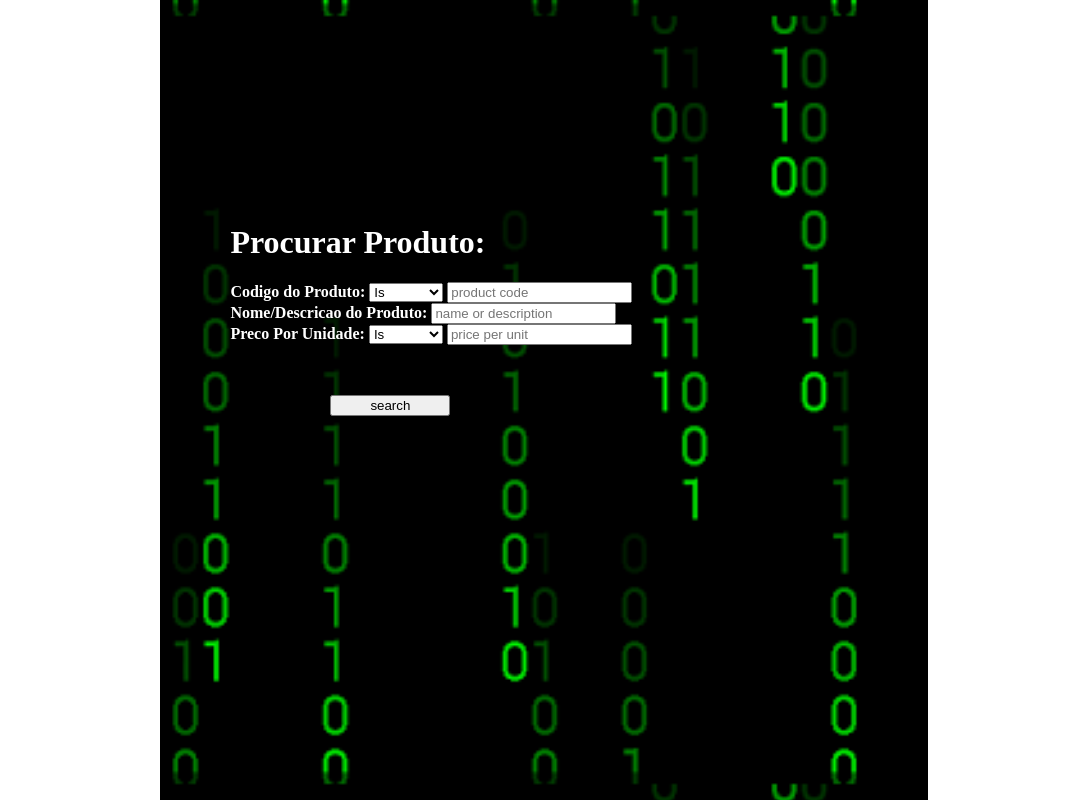
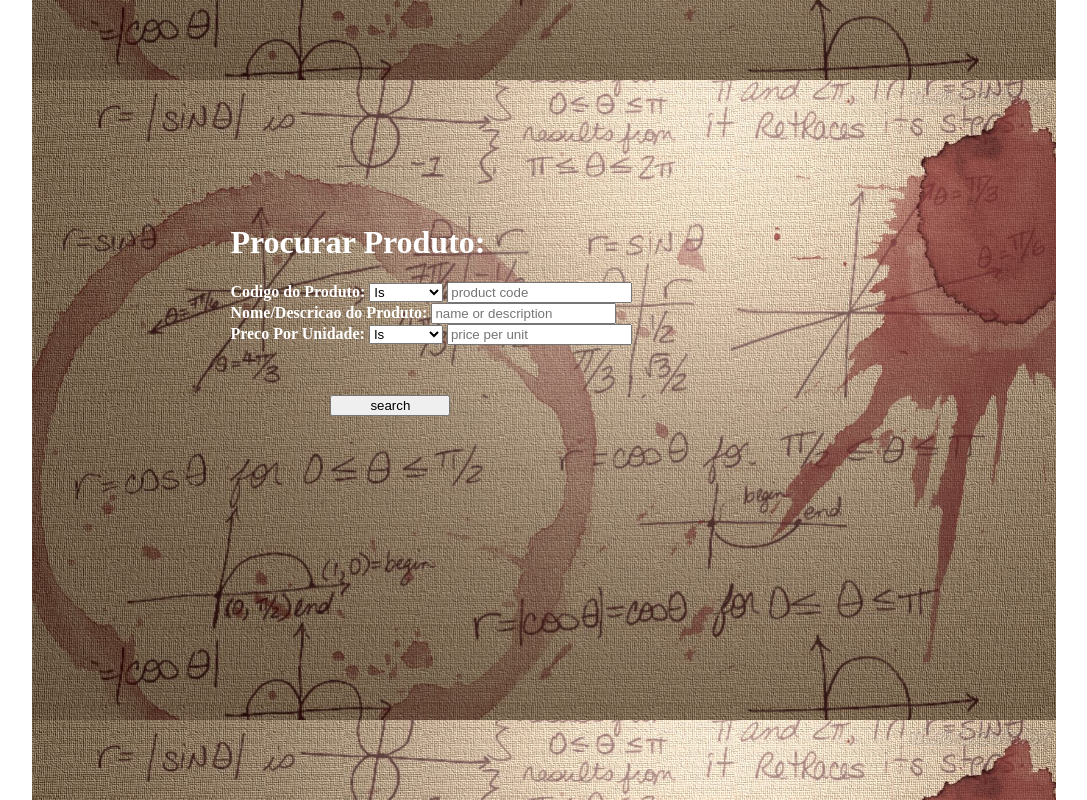
Before and after one commit to DASMendonca/LTW13-14, a PHP site: page /searchProduct.php in a window 1280 px wide. Shown: the whole page, without its empty margins (96-1183 px from the left). Run offline with PHP 8.4, Linux system fonts and the light colour scheme; some libraries are stand-ins or nearby versions.

Commit message:
css- homepage
actualizado nova imagem  emenos margem,

```diff
--- a/homepage.css
+++ b/homepage.css
@@ -4,11 +4,11 @@ html {
 }
 
 body{
-	background-image:url('fundo2.png');
-	background-size: 60%;
-	background-size: 60%;
-	background-size: 60%;
-	background-size: 60%;
+	background-image:url('fundo3.png');
+	background-size: 80%;
+	background-size: 80%;
+	background-size: 80%;
+	background-size: 80%;
 	background-attachment:fixed;
 	background-repeat:repeat-y;
 	background-position:center center;
```
Also changed, not shown: fundo3.png (added).
